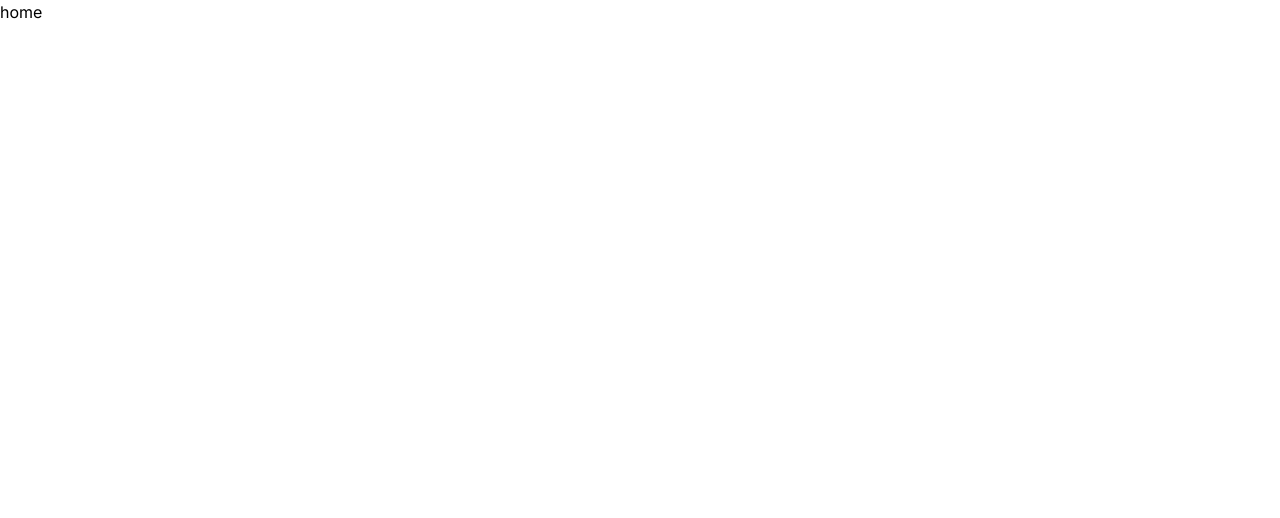
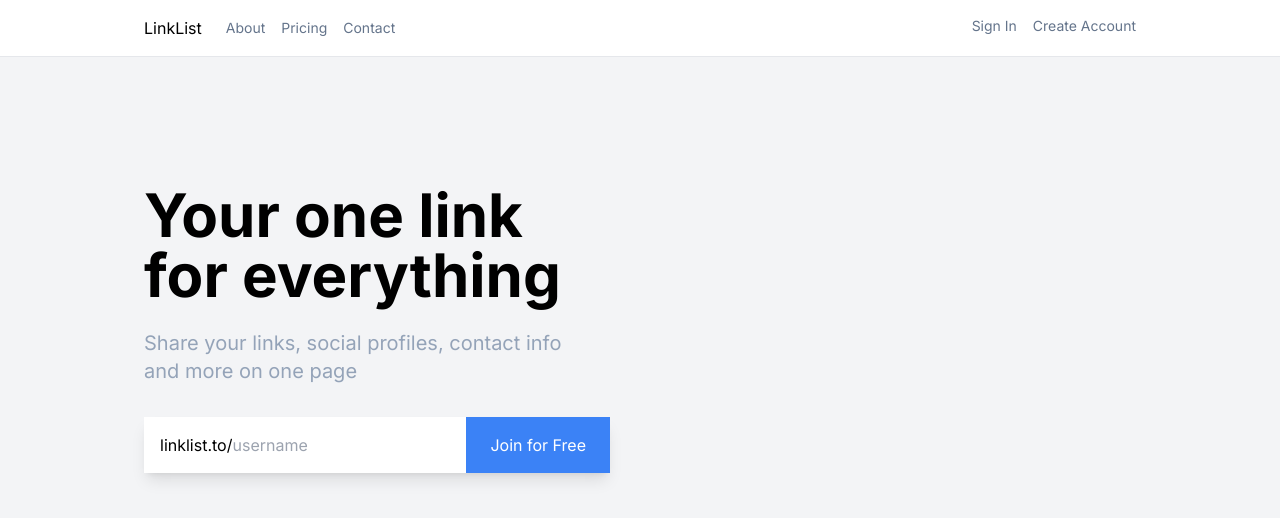
Before and after one commit to williamwebs/linktree, a Next.js app: page / in a window 1280 px wide. Shown: the top 518 px of the page. Built offline with nearby package versions, Linux system fonts and the light colour scheme.

Commit message:
header section

```diff
--- a/app/globals.css
+++ b/app/globals.css
@@ -1,3 +1,7 @@
 @tailwind base;
 @tailwind components;
 @tailwind utilities;
+
+body {
+  @apply bg-gray-100;
+}
--- a/app/page.js
+++ b/app/page.js
@@ -1,7 +1,31 @@
+import Header from "@/components/header/Header";
+import Link from "next/link";
+
 export default function Home() {
   return (
     <main>
-      <div>home</div>
+      <Header />
+      <section className="p-4 pt-32 max-w-5xl mx-auto">
+        <div className="max-w-md mb-8">
+          <h1 className="text-6xl font-bold">
+            Your one link <br /> for everything
+          </h1>
+          <h2 className="text-slate-400 text-xl mt-6">
+            Share your links, social profiles, contact info and more on one page
+          </h2>
+        </div>
+        <form className="inline-flex items-center shadow-lg">
+          <span className="bg-white py-4 pl-4">linklist.to/</span>
+          <input
+            type="text"
+            className="py-4 outline-none"
+            placeholder="username"
+          />
+          <button type="submit" className="bg-blue-500 text-white py-4 px-6">
+            Join for Free
+          </button>
+        </form>
+      </section>
     </main>
   );
 }
--- /dev/null
+++ b/components/header/Header.jsx
@@ -0,0 +1,24 @@
+import Link from "next/link";
+
+const Header = () => {
+  return (
+    <header className="bg-white border-b py-4">
+      <div className="max-w-5xl mx-auto flex justify-between px-4">
+        <div className="flex items-center gap-6">
+          <Link href={"/"}>LinkList</Link>
+          <nav className="flex gap-4 text-slate-500 text-sm">
+            <Link href={"/about"}>About</Link>
+            <Link href={"/pricing"}>Pricing</Link>
+            <Link href={"/contact"}>Contact</Link>
+          </nav>
+        </div>
+        <div className="flex gap-4 text-slate-500 text-sm">
+          <Link href={"/login"}>Sign In</Link>
+          <Link href={"/register"}>Create Account</Link>
+        </div>
+      </div>
+    </header>
+  );
+};
+
+export default Header;
```
